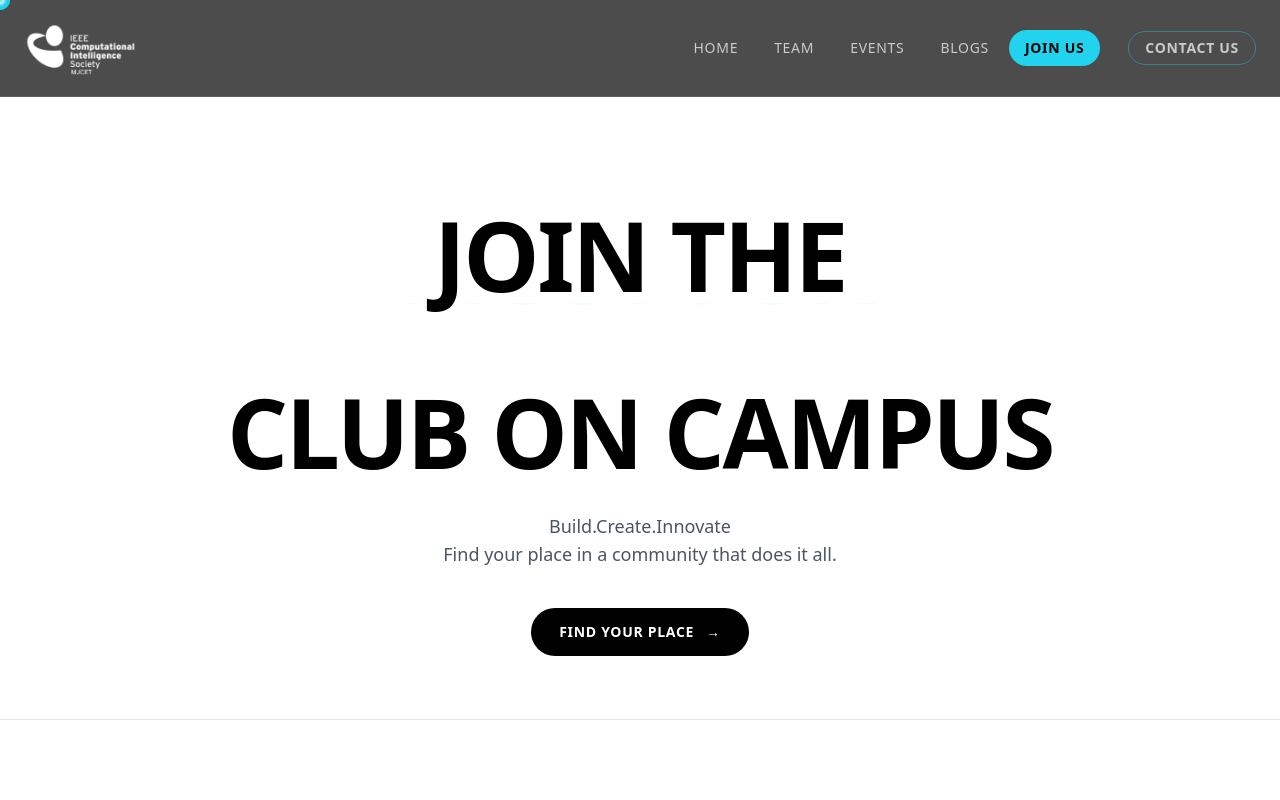
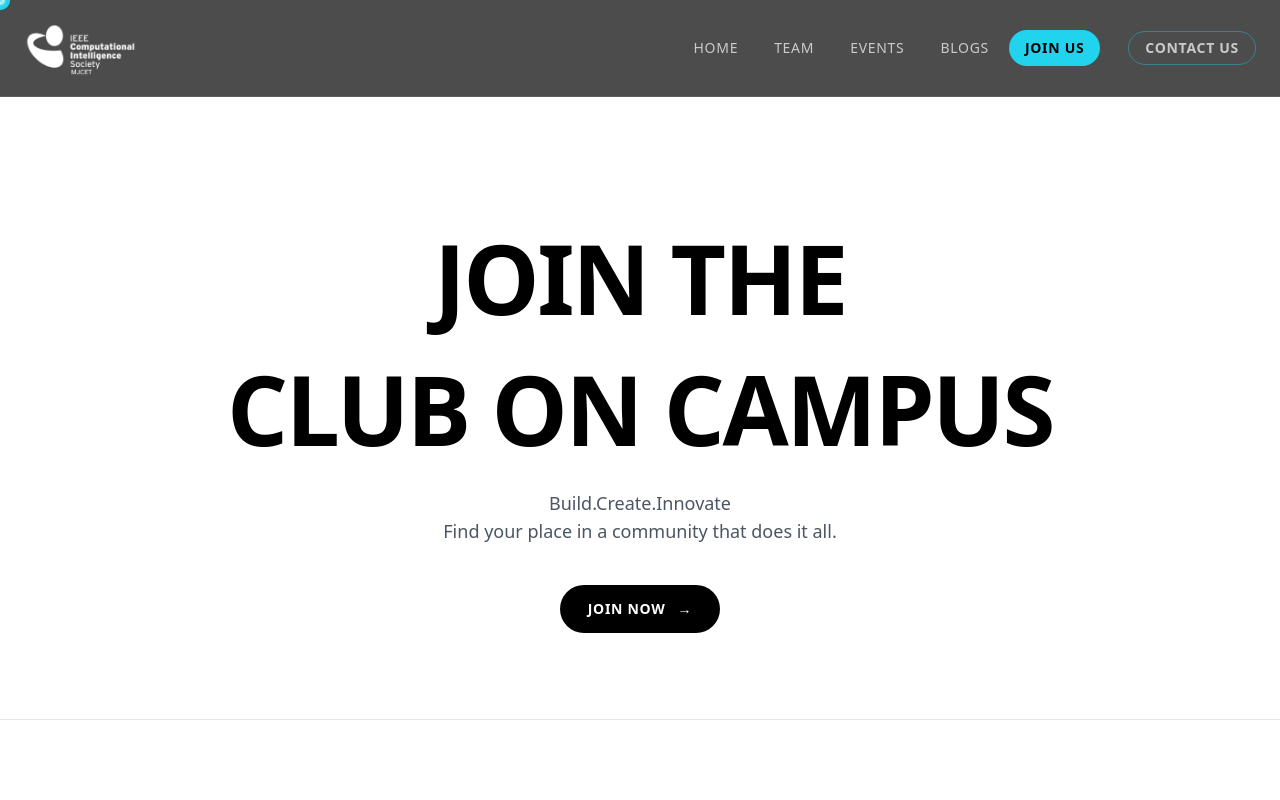
Before and after one commit to IEEE-CIS-MJCET-26/IEEE-CIS-MJCET, a React (Vite) app: page /join-us in a window 1280 px wide. Shown: the top 800 px of the page. Built offline with nearby package versions, Linux system fonts and the light colour scheme; a web font is replaced by a local one.

Commit message:
Update Join Us page

```diff
--- a/src/components/pages/JoinUs.jsx
+++ b/src/components/pages/JoinUs.jsx
@@ -206,7 +206,7 @@ export default function JoinUs() {
 
             {/* ROTATING WORD */}
 
-            <span className="relative mx-auto block h-[0.85em] overflow-hidden text-cyan-400">
+            <span className="relative mx-auto block h-[0.85em] overflow-hidden text-[42px] text-cyan-400 sm:text-[inherit]">
 
               <AnimatePresence mode="wait">
 
@@ -279,7 +279,7 @@ export default function JoinUs() {
               to="https://docs.google.com/forms/d/e/1FAIpQLSdaROWg0WN2TrsILhT6HrhPrIET3cKl_ju5N43OcrI9VxNV7Q/viewform"
               className="group inline-flex items-center gap-3 rounded-full bg-black px-7 py-3.5 text-sm font-bold uppercase tracking-wider text-white transition-all duration-300 hover:bg-cyan-400 hover:text-black"
             >
-              Find Your Place
+              Join Now
 
               <span className="transition-transform duration-300 group-hover:translate-x-1">
                 →
```
Also changed, not shown: 1 other file (tests, documents, lock files or other folders).
